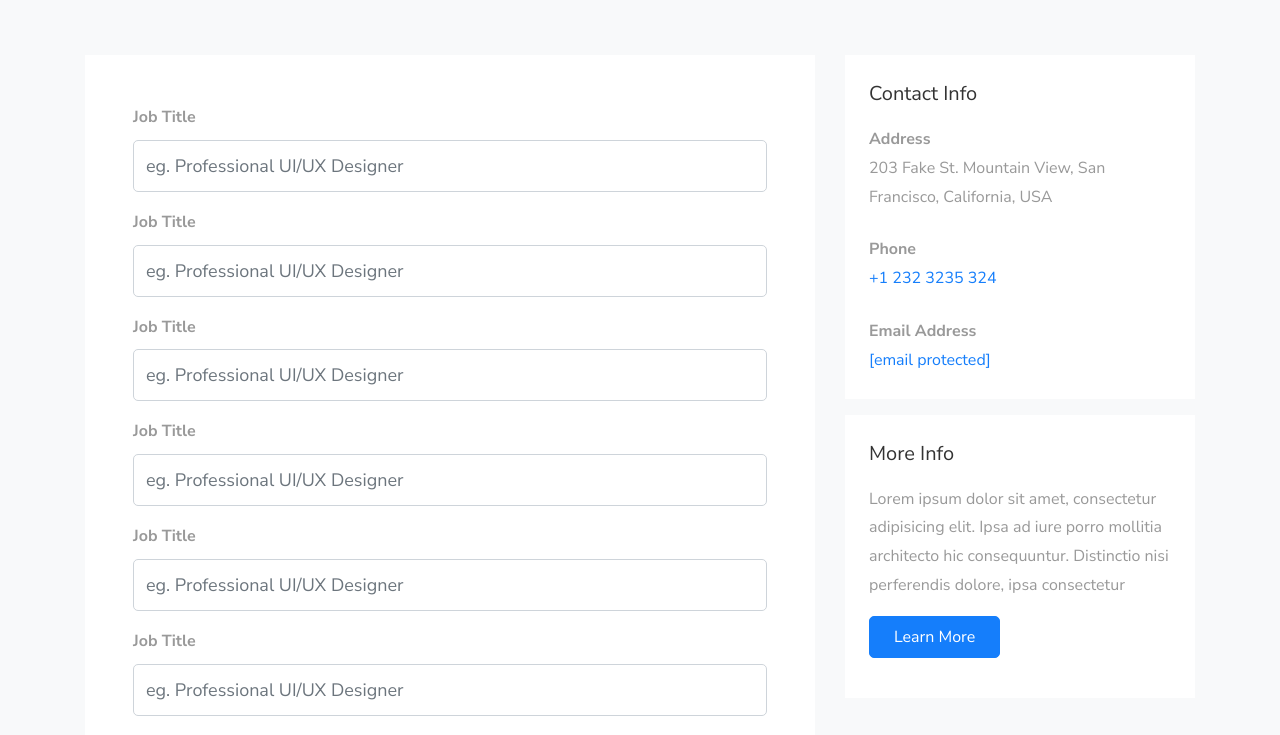
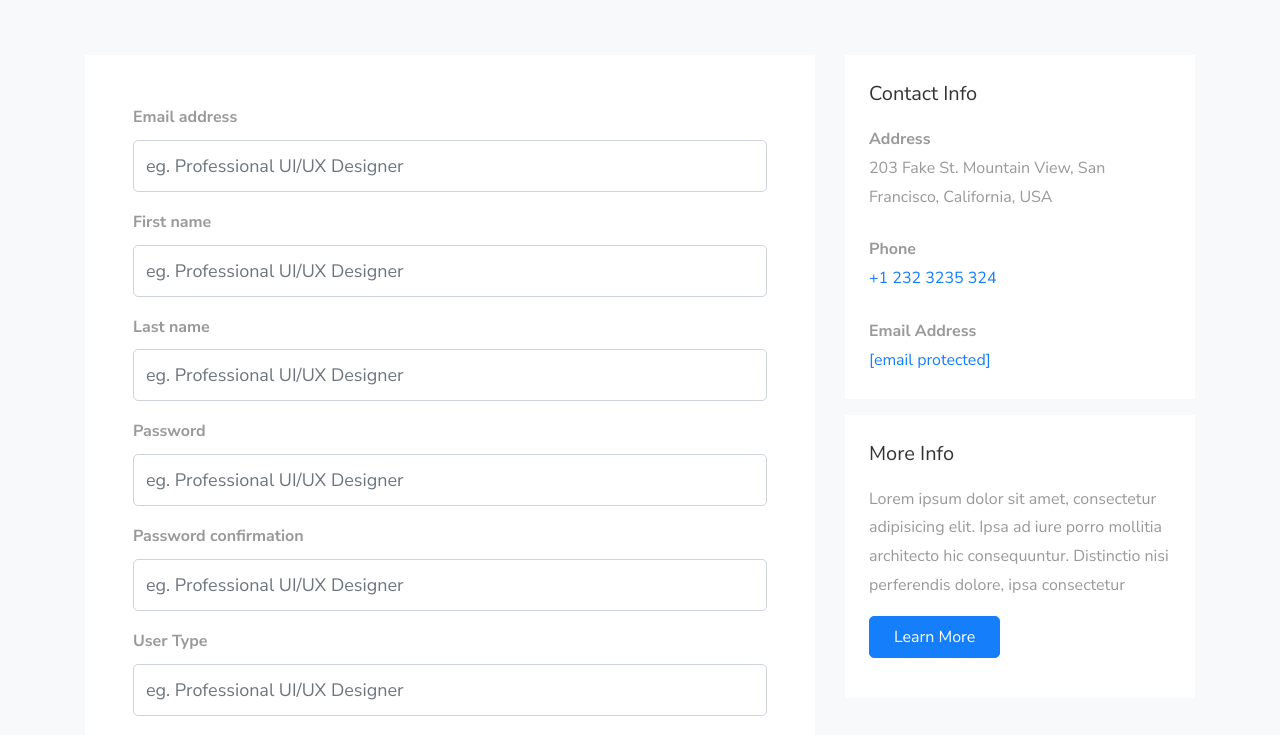
Before and after one commit to gurnitha/django-job-portal, a Django app: page /users/register/ in a window 1280 px wide. Shown: the part 857-1592 px from the top of the page. Run offline with Django 3.2, Linux system fonts and the light colour scheme; some libraries are stand-ins or nearby versions; some web fonts are replaced.

Commit message:
6.5 User register form part 5 - Showing the form's label

```diff
--- a/templates/accounts/user_register.html
+++ b/templates/accounts/user_register.html
@@ -29,7 +29,7 @@
                         <div class="col-md-12 mb-3 mb-md-0">
                             <label
                                 class="font-weight-bold"
-                                for="fullname">Job Title</label>
+                                for="fullname">{{field.label}}</label>
                             <input
                                 type="text"
                                 id="fullname"
```
Also changed, not shown: README.md.
